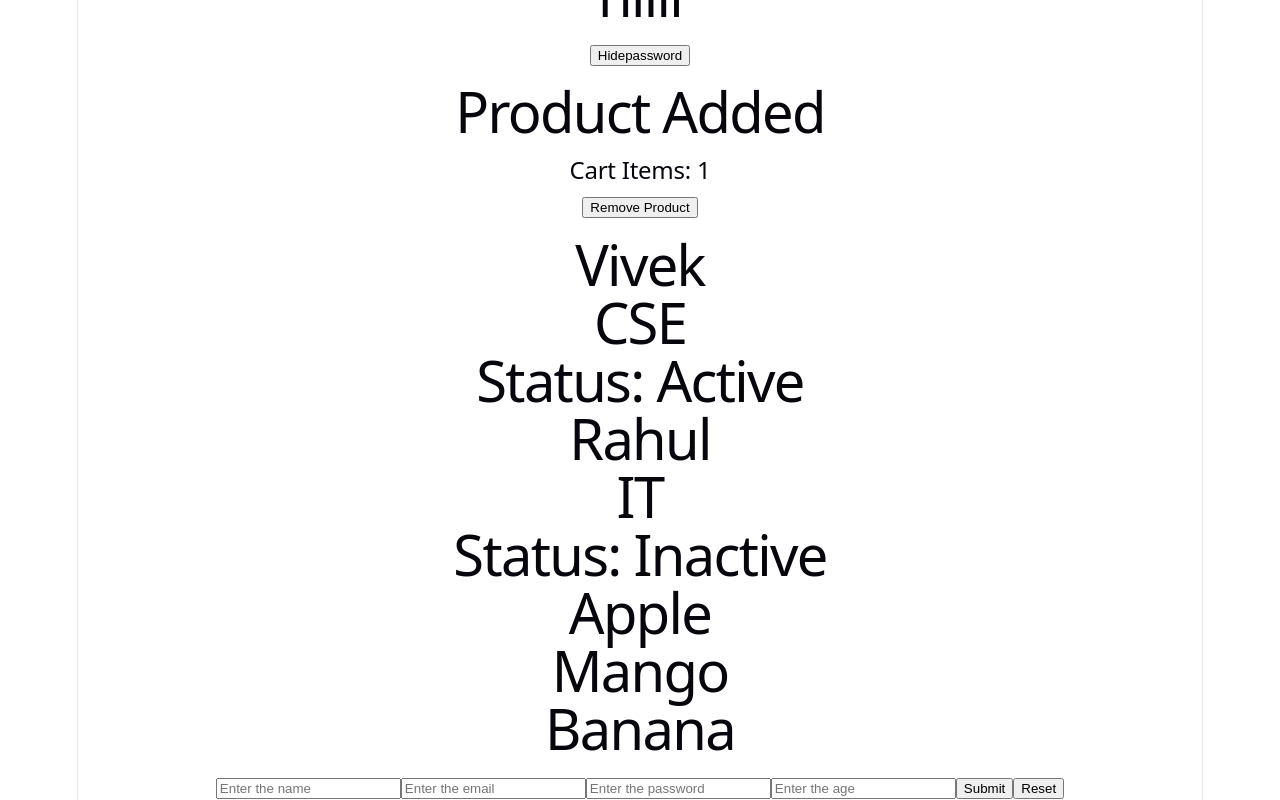
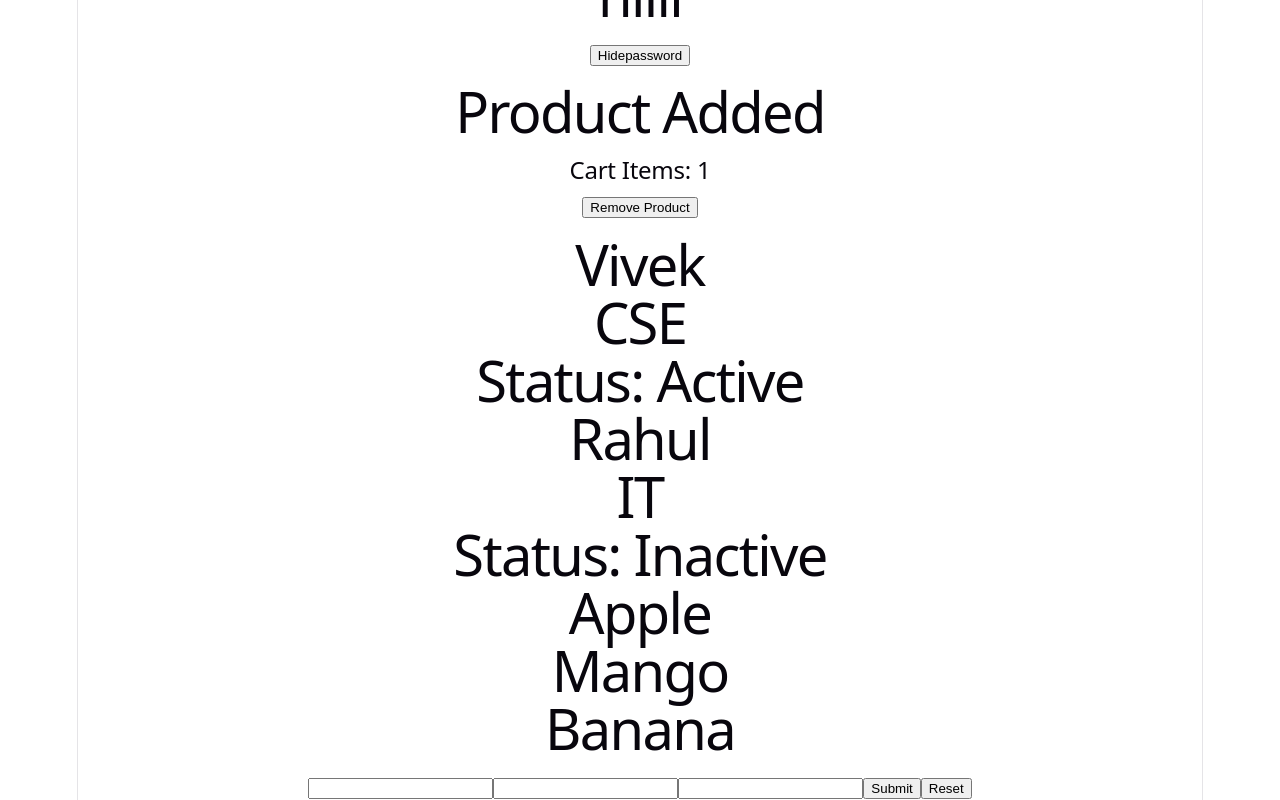
Before and after one commit to viveksingh002/Practicereact, a React (Vite) app: page / in a window 1280 px wide. Shown: the part 1730-2530 px from the top of the page. Built offline with nearby package versions, Linux system fonts and the light colour scheme.

Commit message:
Profile Update Form

```diff
--- a/src/Forms/Formhandling.jsx
+++ b/src/Forms/Formhandling.jsx
@@ -72,69 +72,195 @@
 
 //Q3. Registration Form
 
+// import { useState} from "react";
+
+// function Formhandling(){
+// const[user,setUser]=useState({
+//     name:"",
+//     email:"",
+//     password:"",
+//     age:""
+// });
+// const[show,setShow]=useState(false)
+// function handelSubmit(e){
+//     e.preventDefault();
+//     console.log(user);
+// }
+// return(
+//     <div>
+//     <form onSubmit={handelSubmit}>
+// <input
+//     value={user.name}
+//     placeholder="Enter the name"
+//     type="text"
+//     onChange={(e)=>setUser({...user,name:e.target.value})}
+// />
+// <input
+//     value={user.email}
+//     placeholder="Enter the email"
+//     type="email"
+//     onChange={(e)=>setUser({...user,email:e.target.value})}
+// />
+// <input
+//     value={user.password}
+//     placeholder="Enter the password"
+//     type="password"
+//     onChange={(e)=>setUser({...user,password:e.target.value})}
+// />
+// <input
+//     value={user.age}
+//     placeholder="Enter the age"
+//     type="number"
+//     onChange={(e)=>setUser({...user,age:e.target.value})}
+// />
+// <button
+// type="submit"
+//  onClick={()=>setShow(true)}>Submit</button>
+// <button
+// type="button"
+// onClick={()=>{setUser({
+//       name: "",
+//       email: "",
+//       password: "",
+//       age: ""
+//     });
+//     setShow(false);
+//     }}>Reset</button>
+//     </form>
+
+//     {
+//         show&&(<div><h1>Registration Data:</h1>
+//     <h2>Name: {user.name}</h2>
+//     <h2>Email: {user.email}</h2>
+//     <h2>Age: {user.age}</h2></div>)
+//     }
+
+//     </div>
+// )
+// }
+
+// export default Formhandling;
+
+//Q4. Feedback Form
+
+
+// import { useState} from "react";
+
+// function Formhandling(){
+// const[user,setUser]=useState({
+//     name:"",
+//     feedback:"",
+
+// });
+// const[show,setShow]=useState(false)
+// function handelSubmit(e){
+//     e.preventDefault();
+//     console.log(user);
+// }
+// return(
+//     <div>
+//         <form onSubmit={handelSubmit}>
+//         <input
+//             value={user.name}
+//             placeholder="Enter the name"
+//             onChange={(e)=>setUser({...user,name:e.target.value})}
+//         />
+//         <input
+//             value={user.feedback}
+//             placeholder="Enter the feedback"
+//             onChange={(e)=>setUser({...user,feedback:e.target.value})}
+//         />
+//         <button onClick={()=>setShow(true)}>Submit</button>
+//         </form>
+//         {show&&(<div>
+//             <h2>Thank You {user.name}</h2>
+//         <h2>Your Feedback: {user.feedback}</h2>
+//         </div>)}
+
+//     </div>
+// )
+// }
+
+// export default Formhandling;
+
+//Q5. Search Form
+
+
+
+// import { useState} from "react";
+
+// function Formhandling(){
+// const[product,setProduct]=useState("");
+// const[show,setShow]=useState(false)
+// function handelSubmit(e){
+//     e.preventDefault();
+//     console.log(product);
+// }
+// return(
+//     <div>
+//         <form onSubmit={handelSubmit}>
+//             <input
+//             placeholder="Search the product"
+//             value={product}
+//                 onChange={(e)=>setProduct(e.target.value)}
+//             />
+//             <button onClick={()=>setShow(true)}>Search</button>
+//         </form>
+//         {
+//             show&&<h1>Searching for {product}</h1>
+//         }
+//     </div>
+// )
+// }
+
+// export default Formhandling;
+
+
+//Q6. Profile Update Form
+
+
 import { useState} from "react";
 
+
+
 function Formhandling(){
-const[user,setUser]=useState({
-    name:"",
-    email:"",
-    password:"",
-    age:""
-});
+const[form,setForm]=useState({
+  name: "",
+  course: "",
+  college: ""
+})
 const[show,setShow]=useState(false)
-function handelSubmit(e){
+function handelsubmit(e){
 e.preventDefault();
-    console.log(user);
+console.log(form);
 }
+
 return(
     <div>
-    <form onSubmit={handelSubmit}>
+        <form onSubmit={handelsubmit}>
             <input
-    value={user.name}
-    placeholder="Enter the name"
-    type="text"
-    onChange={(e)=>setUser({...user,name:e.target.value})}
+                value={form.name}
+                onChange={(e)=>setForm({...form,name:e.target.value})}
             />
             <input
-    value={user.email}
-    placeholder="Enter the email"
-    type="email"
-    onChange={(e)=>setUser({...user,email:e.target.value})}
+                value={form.course}
+                onChange={(e)=>setForm({...form,course:e.target.value})}
             />
             <input
-    value={user.password}
-    placeholder="Enter the password"
-    type="password"
-    onChange={(e)=>setUser({...user,password:e.target.value})}
+                value={form.college}
+                onChange={(e)=>setForm({...form,college:e.target.value})}
             />
-<input
-    value={user.age}
-    placeholder="Enter the age"
-    type="number"
-    onChange={(e)=>setUser({...user,age:e.target.value})}
-/>
-<button
-type="submit"
- onClick={()=>setShow(true)}>Submit</button>
-<button
-type="button"
-onClick={()=>{setUser({
-      name: "",
-      email: "",
-      password: "",
-      age: ""
-    });
-    setShow(false);
-    }}>Reset</button>
+            <button onClick={()=>setShow(true)} >Submit</button>
+            <button onClick={()=>setShow(false)} >Reset</button>
         </form>
-
 {
-        show&&(<div><h1>Registration Data:</h1>
-    <h2>Name: {user.name}</h2>
-    <h2>Email: {user.email}</h2>
-    <h2>Age: {user.age}</h2></div>)
+    show&&<div>
+<h1>Profile</h1>
+<h2>Name: {form.name}</h2>
+<h2>Course: {form.course}</h2>
+<h2>College: {form.college}</h2>
+    </div>
 }
-
     </div>
 )
 }
```
Lines whose indentation alone changed are shown as unchanged.
